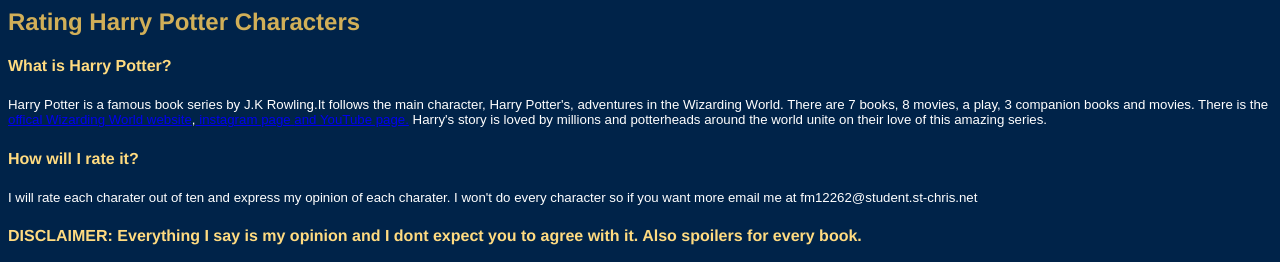
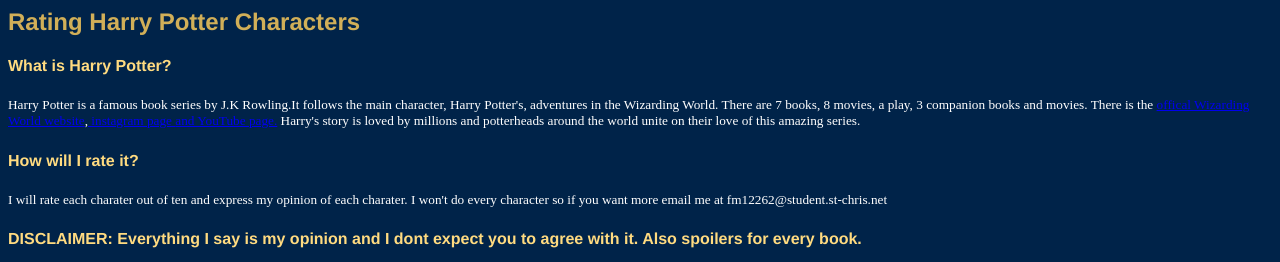
Before and after one commit to FaTiMa-M3/MYpage, a plain HTML site: page index.html in a window 1280 px wide. Shown: the top 262 px of the page. Drawn offline with Linux system fonts and the light colour scheme.

Commit message:
Update index.html

```diff
--- a/index.html
+++ b/index.html
@@ -8,7 +8,7 @@
       }
       .text{
       color:rgb(255,255,255);
-      font-family:"Arial","serif";
+      font-family:"","seHelveticarif";
         font-weight:300;
       }
       body {
```
